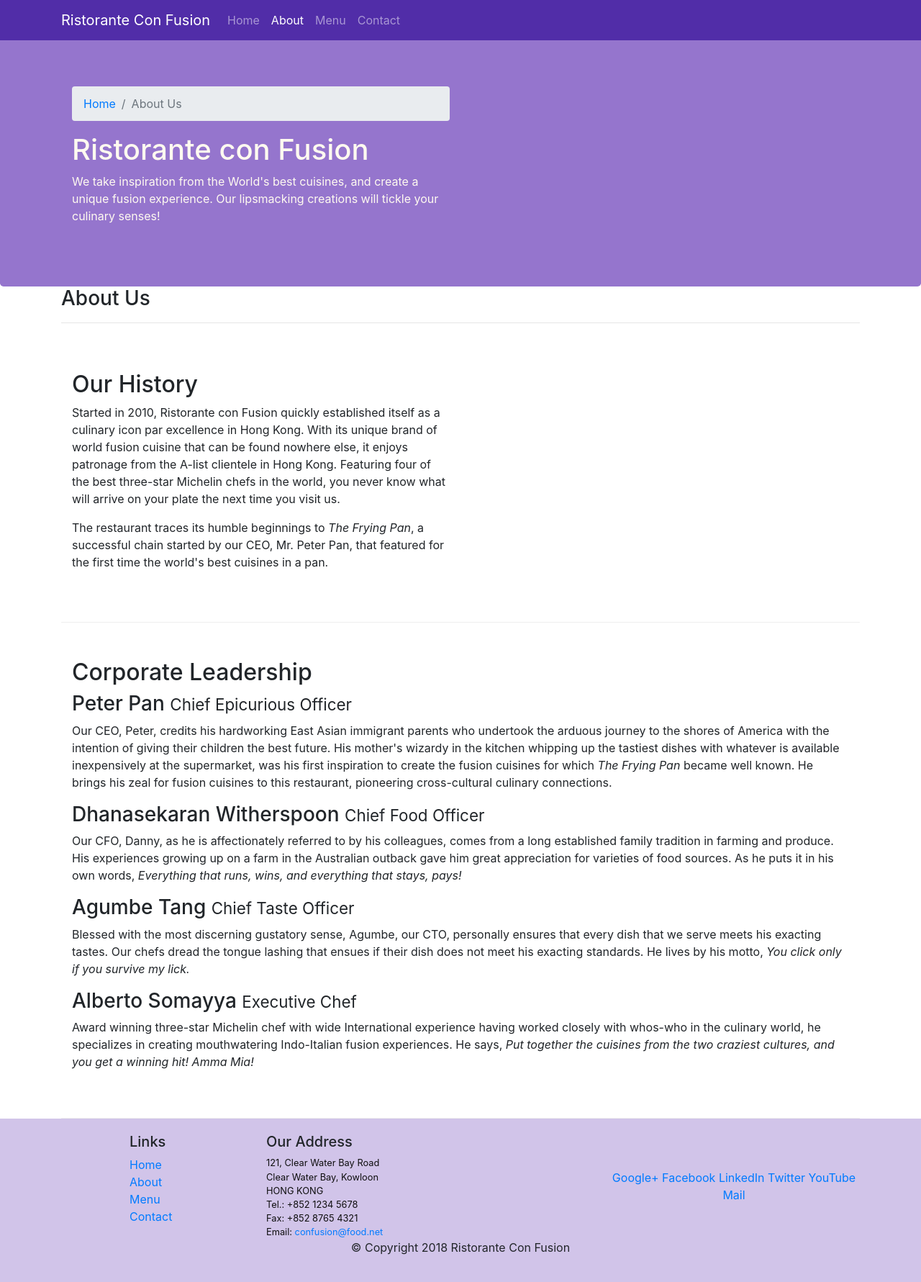
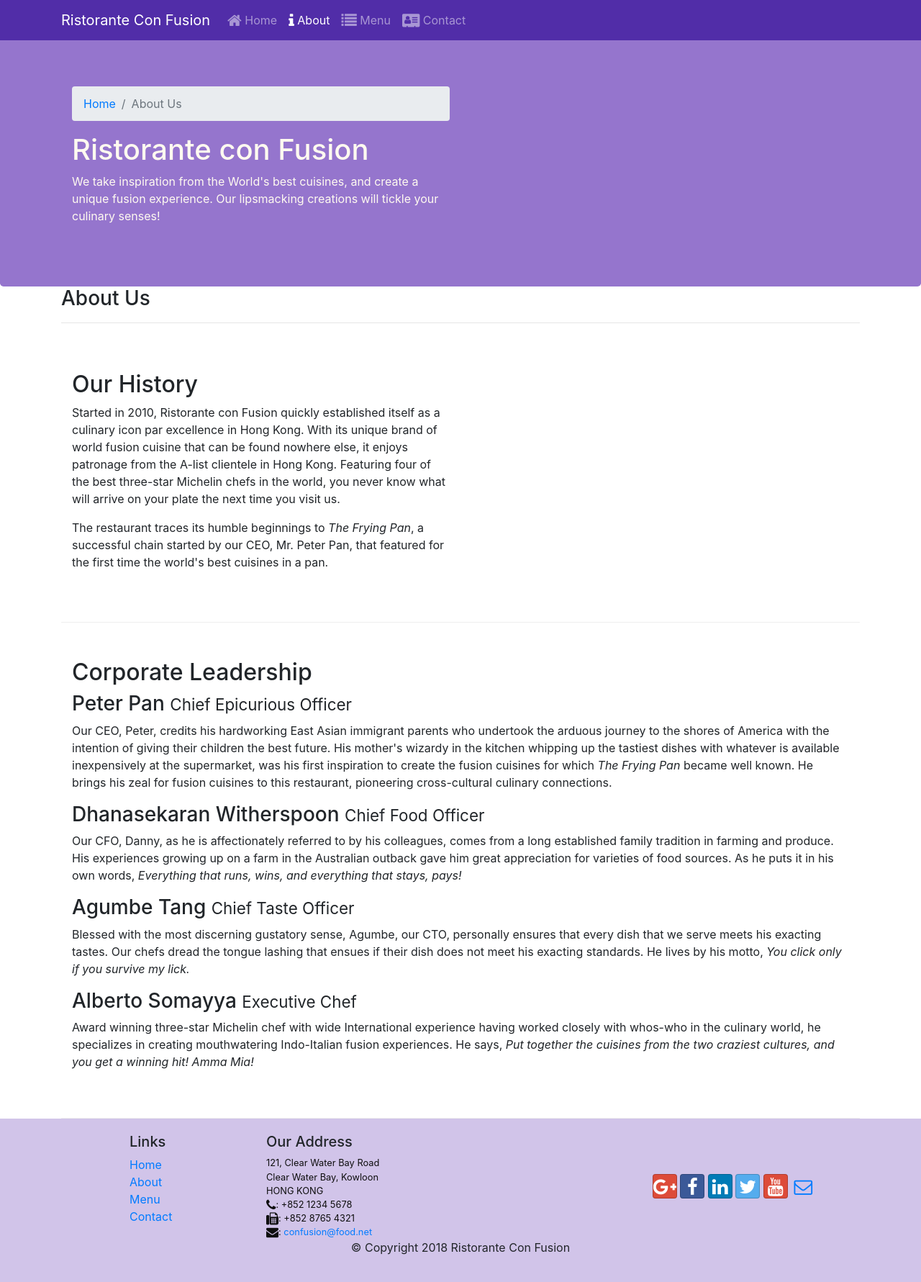
Before and after one commit to ahmadsaaty/Bootstrap-test, a website: page aboutus.html in a window 1280 px wide. Shown: the whole page at 72% size. Drawn offline with nearby package versions, Linux system fonts and the light colour scheme.

Commit message:
Icon Fonts

```diff
--- a/aboutus.html
+++ b/aboutus.html
@@ -9,8 +9,9 @@
 
     <!-- Bootstrap CSS -->
     <link rel="stylesheet" href="node_modules/bootstrap/dist/css/bootstrap.min.css">
+    <link rel="stylesheet" href="node_modules/font-awesome/css/font-awesome.min.css">
+    <link rel="stylesheet" href="node_modules/bootstrap-social/bootstrap-social.css">
     <link rel="stylesheet" href="css/styles.css">
-
     <title>Ristorante Con Fusion: About Us</title>
 
 </head>
@@ -24,10 +25,14 @@
             <a class="navbar-brand" href="./index.html">Ristorante Con Fusion</a>
             <div class="collapse navbar-collapse" id="Navbar">
                 <ul class="navbar-nav mr-auto">
-                    <li class="nav-item "><a class="nav-link" href="./index.html">Home</a></li>
-                    <li class="nav-item active"><a class="nav-link" href="./aboutus.html">About</a></li>
-                    <li class="nav-item"><a class="nav-link" href="./aboutusVikram.html">Menu</a></li>
-                    <li class="nav-item"><a class="nav-link" href="./aboutusChaoren.html">Contact</a></li>
+                    <li class="nav-item"><a class="nav-link" href="./index.html"><span class="fa fa-home fa-lg"></span>
+                            Home</a></li>
+                    <li class="nav-item active"><a class="nav-link" href="#"><span class="fa fa-info fa-lg"></span>
+                            About</a></li>
+                    <li class="nav-item"><a class="nav-link" href="#"><span class="fa fa-list fa-lg"></span> Menu</a>
+                    </li>
+                    <li class="nav-item"><a class="nav-link" href="#"><span class="fa fa-address-card fa-lg"></span>
+                            Contact</a></li>
                 </ul>
             </div>
         </div>
@@ -128,19 +133,24 @@
                         121, Clear Water Bay Road<br>
                         Clear Water Bay, Kowloon<br>
                         HONG KONG<br>
-                        Tel.: +852 1234 5678<br>
-                        Fax: +852 8765 4321<br>
-                        Email: <a href="mailto:confusion@food.net">confusion@food.net</a>
+                        <i class="fa fa-phone fa-lg"></i>: +852 1234 5678<br>
+                        <i class="fa fa-fax fa-lg"></i>: +852 8765 4321<br>
+                        <i class="fa fa-envelope fa-lg"></i>: <a href="mailto:confusion@food.net">confusion@food.net</a>
                     </address>
                 </div>
                 <div class="col-12 col-sm-4 align-self-center">
                     <div class="text-center">
-                        <a href="http://google.com/+">Google+</a>
-                        <a href="http://www.facebook.com/profile.php?id=">Facebook</a>
-                        <a href="http://www.linkedin.com/in/">LinkedIn</a>
-                        <a href="http://twitter.com/">Twitter</a>
-                        <a href="http://youtube.com/">YouTube</a>
-                        <a href="mailto:">Mail</a>
+                        <a class="btn btn-social-icon btn-google" href="http://google.com/+"><i
+                                class="fa fa-google-plus"></i></a>
+                        <a class="btn btn-social-icon btn-facebook" href="http://www.facebook.com/profile.php?id="><i
+                                class="fa fa-facebook"></i></a>
+                        <a class="btn btn-social-icon btn-linkedin" href="http://www.linkedin.com/in/"><i
+                                class="fa fa-linkedin"></i></a>
+                        <a class="btn btn-social-icon btn-twitter" href="http://twitter.com/"><i
+                                class="fa fa-twitter"></i></a>
+                        <a class="btn btn-social-icon btn-google" href="http://youtube.com/"><i
+                                class="fa fa-youtube"></i></a>
+                        <a class="btn btn-social-icon" href="mailto:"><i class="fa fa-envelope-o"></i></a>
                     </div>
                 </div>
             </div>
--- a/package.json
+++ b/package.json
@@ -15,6 +15,8 @@
   },
   "dependencies": {
     "bootstrap": "^4.0.0",
+    "bootstrap-social": "^5.1.1",
+    "font-awesome": "^4.7.0",
     "jquery": "^3.3.1",
     "popper.js": "^1.12.9"
   }
```
Also changed, not shown: index.html (+28 -14 lines), 2 other files.
